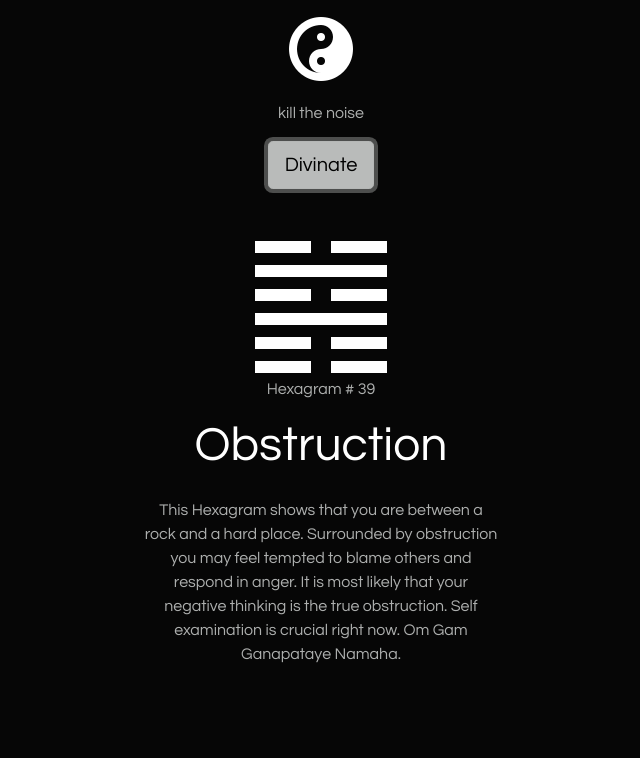
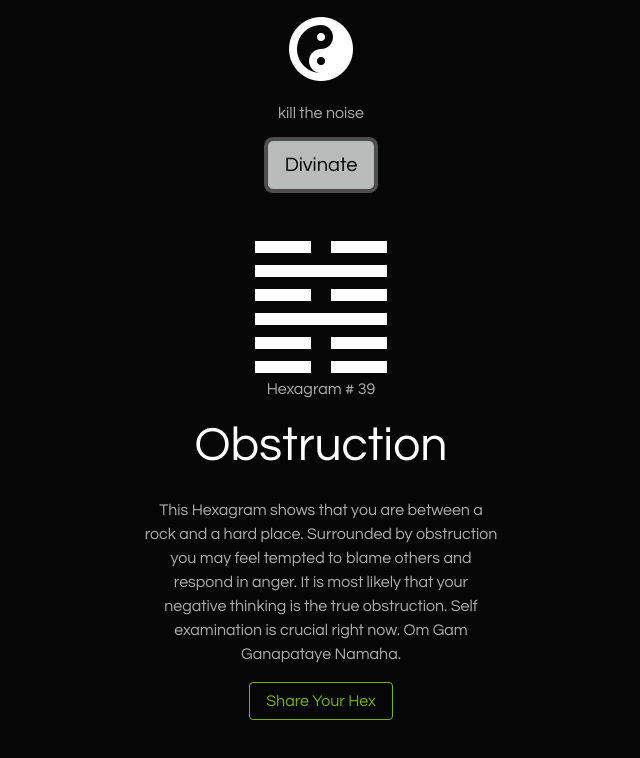
Before and after one commit to Adamhunter108/i-ching-react, a React (Create React App) app in the folder i-ching/: page /gethex in a window 1280 px wide. Both pictures are taken after a click on the button "Divinate". Shown: the top 758 px of the page, without its empty margins (319-959 px from the left). Built offline with nearby package versions, Linux system fonts and the light colour scheme; a web font is replaced by a local one.

Commit message:
Added a share results button

```diff
--- a/i-ching/package.json
+++ b/i-ching/package.json
@@ -8,6 +8,7 @@
     "@testing-library/user-event": "^13.5.0",
     "react": "^17.0.2",
     "react-bootstrap": "^2.2.0",
+    "react-copy-to-clipboard": "^5.0.4",
     "react-dom": "^17.0.2",
     "react-router-bootstrap": "^0.26.0",
     "react-router-dom": "^6.2.2",
--- a/i-ching/src/components/GetHex.js
+++ b/i-ching/src/components/GetHex.js
@@ -1,6 +1,7 @@
 import React, {useState} from 'react'
 import { Button, Row, Col } from 'react-bootstrap'
 import Hex from '../HexInterpretations'
+import {CopyToClipboard} from 'react-copy-to-clipboard';
 
 
 
@@ -17,6 +18,16 @@ function GetHex() {
     const getHex = () => {
         setValue(randomValue)
     }
+
+    // this is for the share button
+    const [isCopied, setIsCopied] = useState(false);
+
+    const handleCopyClick = () => {
+          setIsCopied(true);
+          setTimeout(() => {
+            setIsCopied(false);
+          }, 1500);
+        }
 
   return (
     <div>
@@ -66,7 +77,28 @@ function GetHex() {
           </Col>
         </Row>
 
+        {/* share button */}
 
+    {/* <CopyToClipboard text="balls">
+          <Button variant="outline-success" onClick={handleCopyClick}>
+            <span>{isCopied ? 'Hex copied to clipboard' : 'Share Your Hex'}</span>
+          </Button>
+        </CopyToClipboard> */}
+
+        {Hex.map((data) => (
+            value === data.id ?
+              // <CopyToClipboard text={data.title}>
+              <CopyToClipboard text={`My Daily I Ching reading is
+    Hexagram ${data.id}
+    ${data.title}
+    ☯️ ☯️ ☯️ ☯️ ☯️ ☯️`}>
+              <Button variant="outline-success" onClick={handleCopyClick}>
+                <span>{isCopied ? 'Hex copied to clipboard' : 'Share Your Hex'}</span>
+              </Button>
+            </CopyToClipboard> : null
+        ))}
+
+{/* the crazy formatting in the share button is due to the template literals */}
 
 
     </div>
--- a/i-ching/src/screens/HomeScreen.js
+++ b/i-ching/src/screens/HomeScreen.js
@@ -3,6 +3,7 @@ import { Card, Button } from 'react-bootstrap'
 import { LinkContainer } from 'react-router-bootstrap'
 import { Link } from 'react-router-dom'
 import Header from '../components/Header'
+
 
 function HomeScreen() {
   return (
```
Also changed, not shown: i-ching/src/components/CopyToClipboard.js (added, +46 -0 lines), 1 other file (tests, documents, lock files or other folders).
